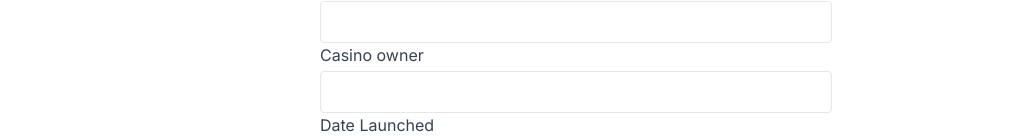
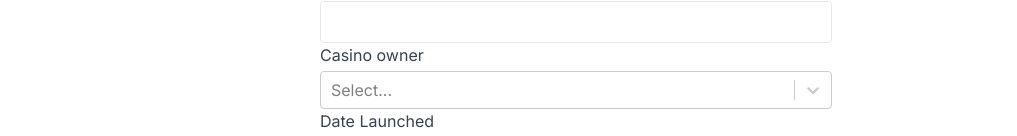
Before and after one commit to AlbertoRilo/casino, a Next.js app: page / in a window 1280 px wide. Shown: the part 761-897 px from the top of the page, without its empty margins (64-1081 px from the left). Built offline with nearby package versions, Linux system fonts and the light colour scheme.

Commit message:
Added casino owner change

```diff
--- a/src/app/CasinoForm.tsx
+++ b/src/app/CasinoForm.tsx
@@ -18,7 +18,7 @@ interface CasinoFormInputs {
   casinoName: string;
   dateFounded: string;
   address: string;
-  casinoOwner: string;
+  casinoOwner: { value: string; label: string } | null;
   dateLaunched: string;
   casinoUrl: string;
   phoneSupport: string;
@@ -205,6 +205,58 @@ const gameProviderOptions = [
   { value: 'TOPTrend Gaming', label: 'TOPTrend Gaming' }
 ];
 
+const casinoOwnersOptions = [
+  { value: 'MGM', label: 'MGM Resorts International' },
+  { value: 'Caesars', label: 'Caesars Entertainment' },
+  { value: 'LasVegasSands', label: 'Las Vegas Sands' },
+  { value: 'Wynn', label: 'Wynn Resorts' },
+  { value: 'Melco', label: 'Melco Resorts & Entertainment' },
+  { value: 'Genting', label: 'Genting Group' },
+  { value: 'Galaxy', label: 'Galaxy Entertainment Group' },
+  { value: 'HardRock', label: 'Hard Rock International' },
+  { value: 'Boyd', label: 'Boyd Gaming' },
+  { value: 'PennNational', label: 'Penn National Gaming' },
+  { value: 'Crown', label: 'Crown Resorts' },
+  { value: 'SJM', label: 'SJM Holdings' },
+  { value: 'Mohegan', label: 'Mohegan Gaming & Entertainment' },
+  { value: 'ResortsWorld', label: 'Resorts World' },
+  { value: 'RedRock', label: 'Red Rock Resorts' },
+  { value: 'Sun', label: 'Sun International' },
+  { value: 'GoldenEntertainment', label: 'Golden Entertainment' },
+  { value: 'Pechanga', label: 'Pechanga Resort & Casino' },
+  { value: 'Foxwoods', label: 'Foxwoods Resort Casino' },
+  { value: 'Seminole', label: 'Seminole Gaming' },
+  { value: 'StationCasinos', label: 'Station Casinos' },
+  { value: 'PaddyPower', label: 'Paddy Power' },
+  { value: 'WilliamHill', label: 'William Hill' },
+  { value: 'Flutter', label: 'Flutter Entertainment' },
+  { value: 'Grosvenor', label: 'Grosvenor Casinos' },
+  { value: 'RankGroup', label: 'Rank Group' },
+  { value: 'Bet365', label: 'Bet365' },
+  { value: 'Pala', label: 'Pala Casino Resort and Spa' },
+  { value: 'CacheCreek', label: 'Cache Creek Casino Resort' },
+  { value: 'SanManuel', label: 'San Manuel Casino' },
+  { value: 'Viejas', label: 'Viejas Casino & Resort' },
+  { value: 'TurningStone', label: 'Turning Stone Resort Casino' },
+  { value: 'Eldorado', label: 'Eldorado Resorts' },
+  { value: 'ImperialPacific', label: 'Imperial Pacific International' },
+  { value: 'Chukchansi', label: 'Chukchansi Gold Resort & Casino' },
+  { value: 'Choctaw', label: 'Choctaw Casinos & Resorts' },
+  { value: 'Harrah', label: 'Harrah\'s Entertainment' },
+  { value: 'GoldenNugget', label: 'Golden Nugget' },
+  { value: 'Aliante', label: 'Aliante Casino + Hotel + Spa' },
+  { value: 'Cannery', label: 'Cannery Casino and Hotel' },
+  { value: 'CircusCircus', label: 'Circus Circus Las Vegas' },
+  { value: 'Flamingo', label: 'Flamingo Las Vegas' },
+  { value: 'Luxor', label: 'Luxor Hotel and Casino' },
+  { value: 'MandalayBay', label: 'Mandalay Bay Resort and Casino' },
+  { value: 'Mirage', label: 'The Mirage' },
+  { value: 'MonteCarlo', label: 'Monte Carlo Resort and Casino' },
+  { value: 'Excalibur', label: 'Excalibur Hotel and Casino' },
+  { value: 'TreasureIsland', label: 'Treasure Island Hotel and Casino' },
+  { value: 'TheVenetian', label: 'The Venetian Las Vegas' },
+  { value: 'Palazzo', label: 'The Palazzo' }
+];
 
 const licensingAuthorities = [
   { value: 'MGA', label: 'Malta(MGA)' },
@@ -328,7 +380,7 @@ const CasinoForm: React.FC<CasinoFormProps> = ({ onSubmit }) => {
   const [casinoName, setCasinoName] = useState('');
   const [dateFounded, setDateFounded] = useState('');
   const [address, setAddress] = useState('');
-  const [casinoOwner, setCasinoOwner] = useState('');
+  const [casinoOwner, setCasinoOwner] = useState<{ value: string; label: string } | null>(null);
   const [dateLaunched, setDateLaunched] = useState('');
   const [casinoUrl, setCasinoUrl] = useState('');
   const [phoneSupport, setPhoneSupport] = useState('');
@@ -558,23 +610,13 @@ const CasinoForm: React.FC<CasinoFormProps> = ({ onSubmit }) => {
         />
       </div>
       <div>
-        <label className="block text-gray-700">Casino owner</label>
-        <Controller
-          name="owner"
-          control={control}
-          defaultValue=""
-          render={({ field }) => (
-            <input
-              {...field}
-              type="text"
-              className="w-full mt-1 p-2 border rounded focus:outline-none focus:ring-2 focus:ring-blue-500 text-gray-900"
-              onChange={(e) => {
-                setCasinoOwner(e.target.value);
-                field.onChange(e.target.value);
-              }}
-            />
-          )}
-        />
+            <label className="block text-gray-700">Casino owner</label>
+          <Select
+            options={casinoOwnersOptions}
+            value={casinoOwner} // Asigna el valor seleccionado a través del estado country
+            onChange={(selectedOption) => setCasinoOwner(selectedOption)} // Actualiza el estado country con la opción seleccionada
+            className="mt-1"
+          />
       </div>
       <div>
         <label className="block text-gray-700">Date Launched</label>
```
Also changed, not shown: 1 other file (tests, documents, lock files or other folders).
